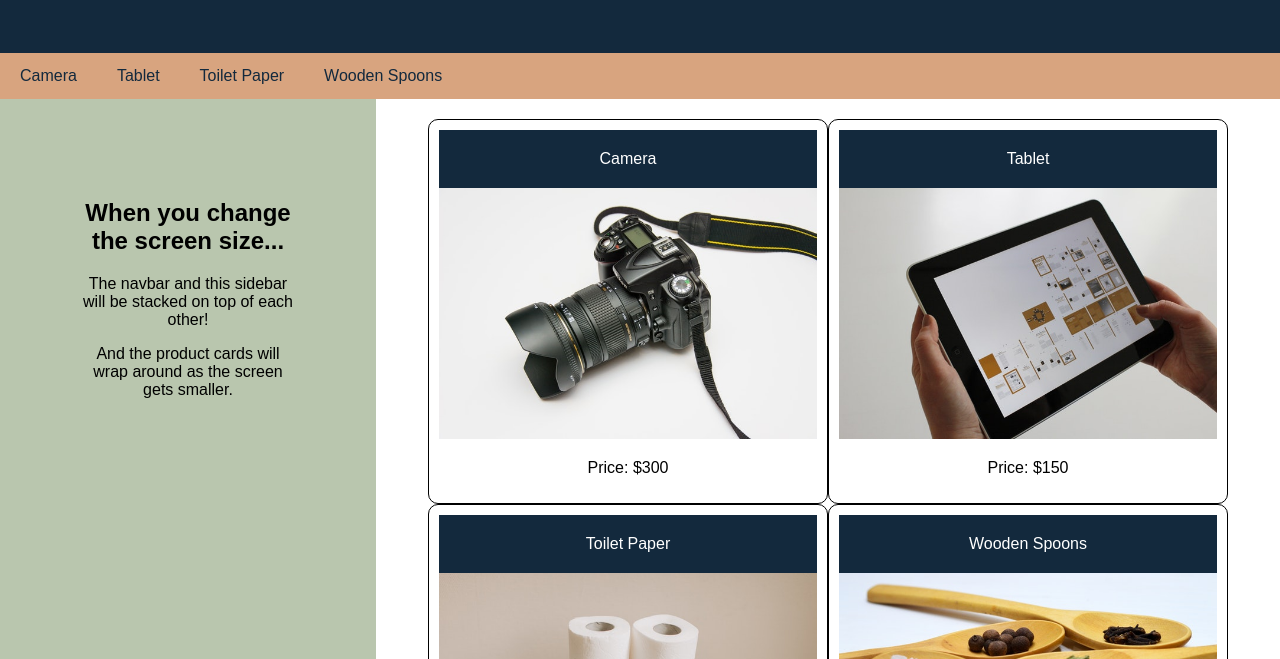
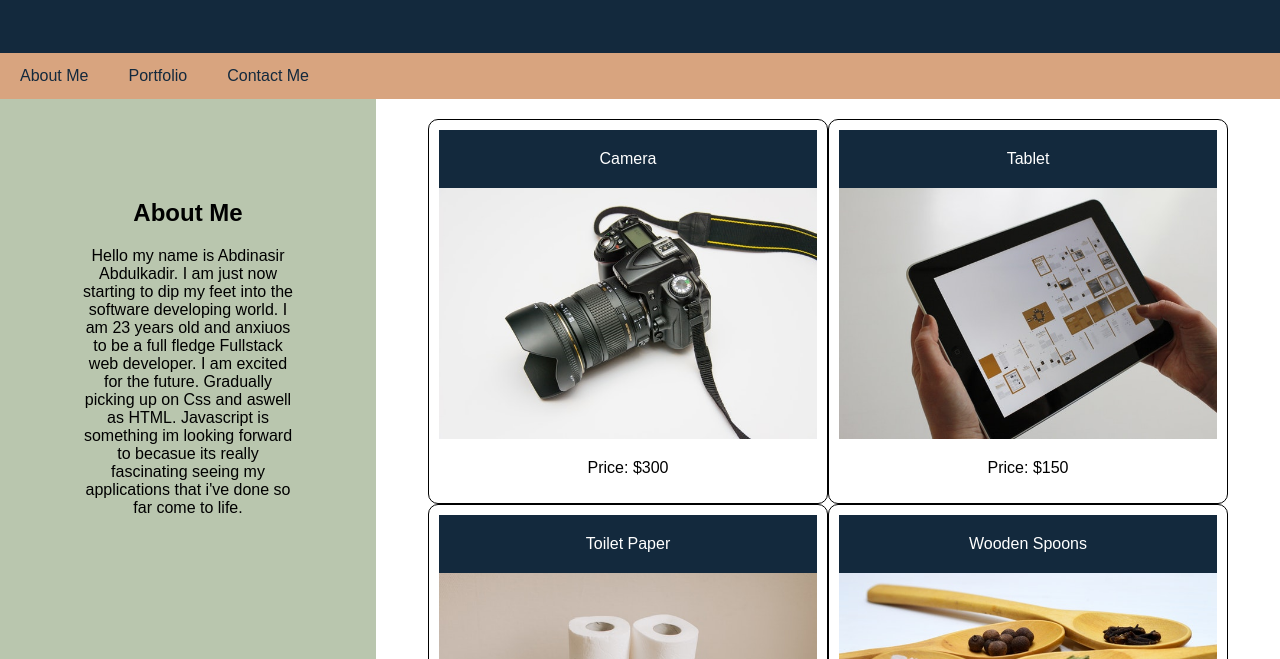
Before and after one commit to nasiromar/Portfolio-A1, a plain HTML site: page index.html in a window 1280 px wide. Shown: the part 141-800 px from the top of the page. Drawn offline with Linux system fonts and the light colour scheme; files whose address does not match are found by name.

Commit message:
img import

```diff
--- a/Assets/css/style.css
+++ b/Assets/css/style.css
@@ -14,10 +14,7 @@ header {
   color: #fff;
 }
 
-/*
-What happens when we set the display property to flex?
-The flex container becomes flexible
-*/
+
 nav {
   display: flex;
   background-color: #d8a47f;
@@ -30,13 +27,18 @@ nav a {
   text-align: center;
 }
 
-/*
-What is the flex-wrap property?
-It specifies whether the flex items should wrap or not
-*/
 main {
   display: flex;
   flex-wrap: wrap;
+}
+
+.img {
+  width: 200px;
+  height: 200px;
+  border-radius: 300px;
+  margin-inline: 40px;
+  position: relative;
+  bottom: 70PX;
 }
 
 aside {
@@ -53,10 +55,7 @@ footer {
   color: #fff;
 }
 
-/*
-What does the justify-content property do?
-It is used to align the flex items; in our case, the product cards
-*/
+
 .products {
   flex: 4;
   background-color: #fff;
@@ -66,12 +65,7 @@ It is used to align the flex items; in our case, the product cards
   justify-content: center;
 }
 
-/*
-What is the flex property a shorthand property for?
-It is a shorthand property for the flex-grow, flex-shrink, and flex-basis properties
-What is it doing here?
-We are making the product card not growable, not shrinkable, and with an initial length of 400px
-*/
+
 .card {
   border-style: solid;
   border-width: 1px;
@@ -92,12 +86,6 @@ We are making the product card not growable, not shrinkable, and with an initial
   width: 100%;
 }
 
-/*
-What does the flex-direction property define?
-It defines in which direction the container wants to stack the flex items
-What is it doing here?
-We are telling the main body and navbar to stack vertically in a column
-*/
 @media screen and (max-width: 768px) {
   main,
   nav {
--- a/index.html
+++ b/index.html
@@ -17,21 +17,18 @@
 
     <!-- Navbar -->
     <nav>
-      <a href="#">Camera</a>
-      <a href="#">Tablet</a>
-      <a href="#">Toilet Paper</a>
-      <a href="#">Wooden Spoons</a>
+      <a href="#about-me">About Me</a>
+      <a href="#portfolio">Portfolio</a>
+      <a href="#contact-me">Contact Me</a>
     </nav>
 
     <!-- Body -->
     <main>
       <!-- Sidebar -->
       <aside>
-        <h2>When you change the screen size...</h2>
-        <p>The navbar and this sidebar will be stacked on top of each other!</p>
-        <p>
-          And the product cards will wrap around as the screen gets smaller.
-        </p>
+        <h2>About Me</h2>
+        <p>Hello my name is Abdinasir Abdulkadir. I am just now starting to dip my feet into the software developing world.
+          I am 23 years old and anxiuos to be a full fledge Fullstack web developer. I am excited for the future. Gradually picking up on Css and aswell as HTML. Javascript is something im looking forward to becasue its really fascinating seeing my applications that i've done so far come to life.</p>
       </aside>
       <!-- Product Cards -->
       <div class="products">
```
Also changed, not shown: Assets/nas-1.jpeg (added).
